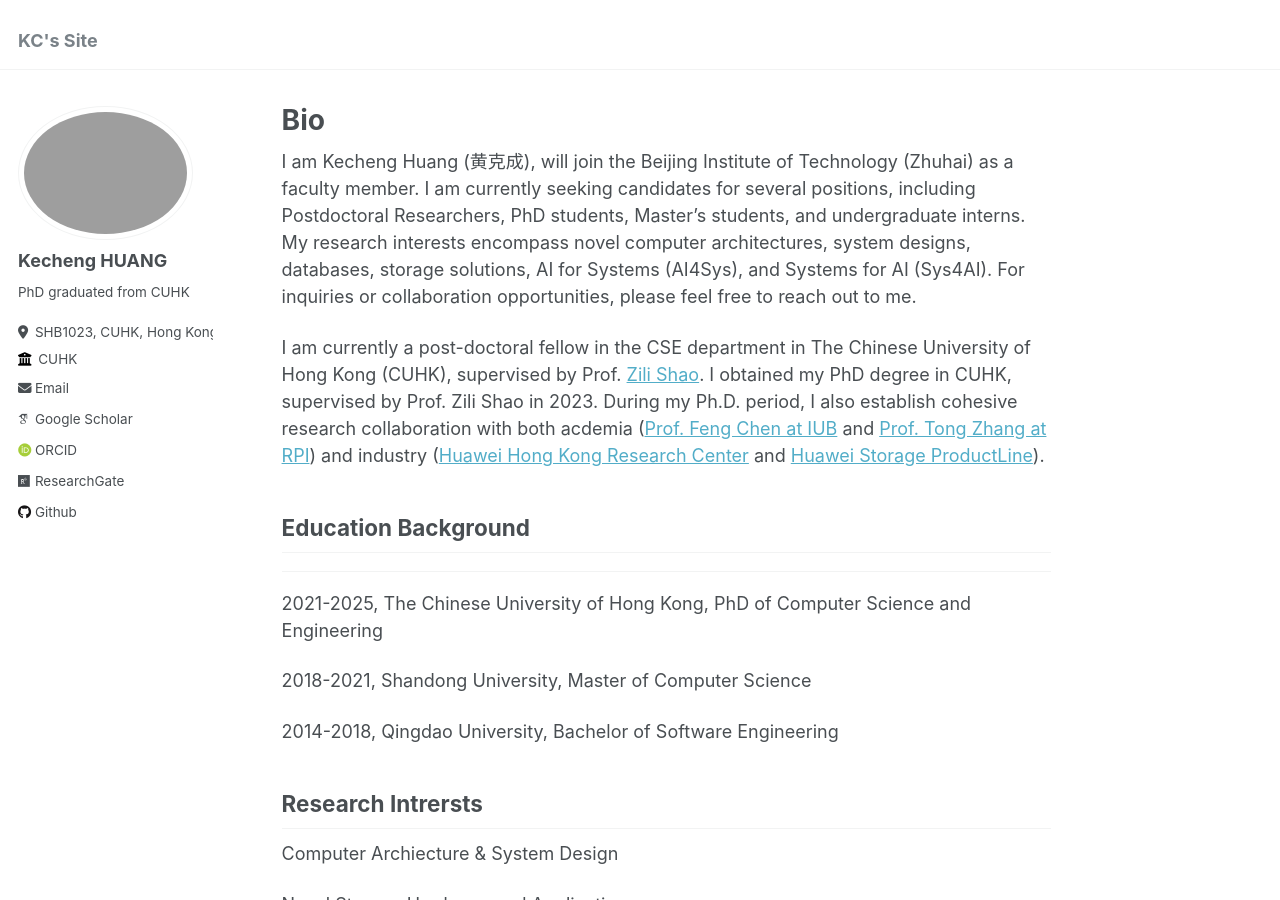
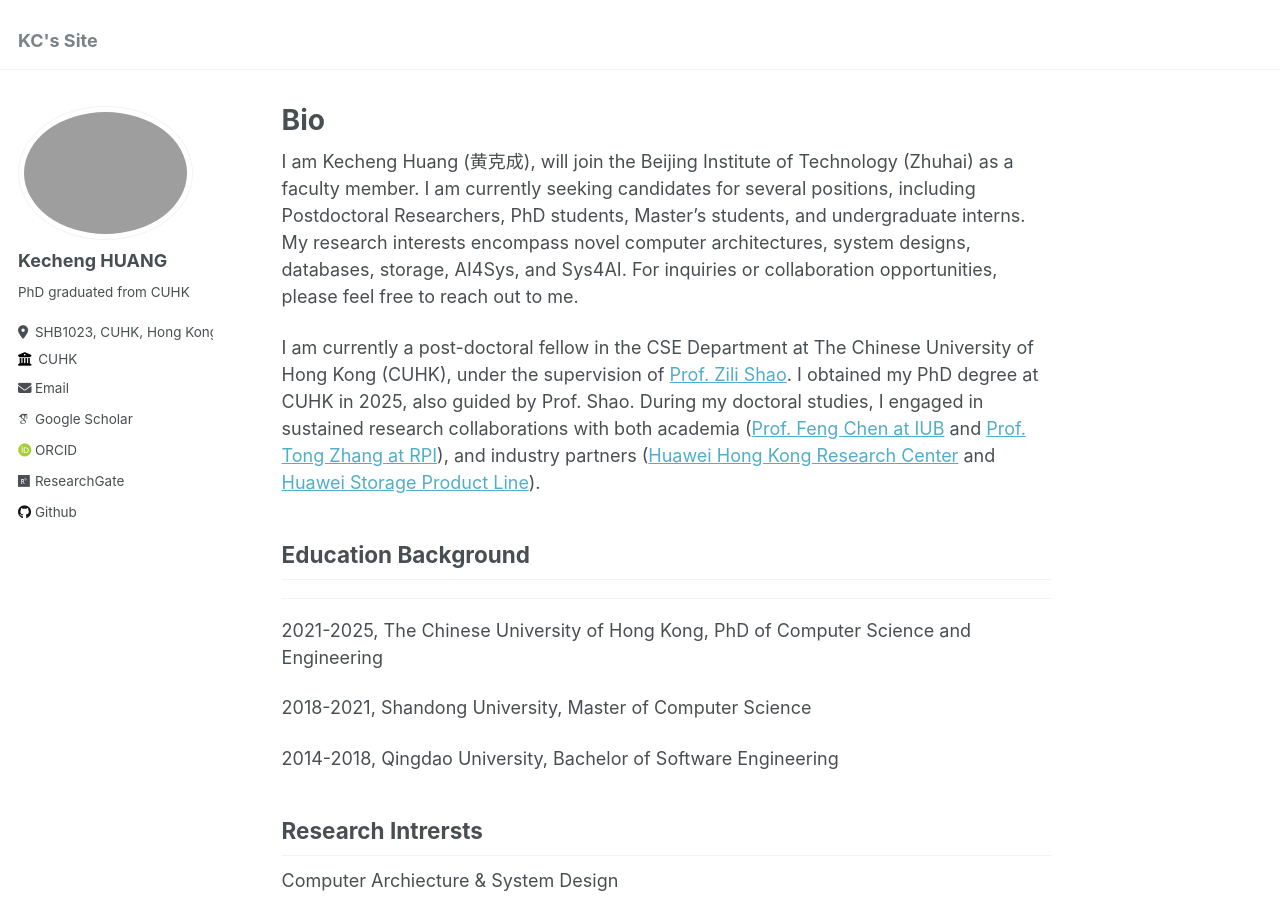
Before and after one commit to ericaloha/ericaloha.github.io, a Jekyll site: the page built from _pages/about.md, in a window 1280 px wide and 900 px high. Built offline with Jekyll 4.4.1, drawn with Linux system fonts in a browser that asks for light colours; some web fonts are replaced.

Commit message:
Update about.md

```diff
--- a/_pages/about.md
+++ b/_pages/about.md
@@ -5,9 +5,9 @@ author_profile: true
 
 ---
 
-I am Kecheng Huang (黄克成), will join the Beijing Institute of Technology (Zhuhai) as a faculty member. I am currently seeking candidates for several positions, including Postdoctoral Researchers, PhD students, Master's students, and undergraduate interns. My research interests encompass novel computer architectures, system designs, databases, storage solutions, AI for Systems (AI4Sys), and Systems for AI (Sys4AI). For inquiries or collaboration opportunities, please feel free to reach out to me.
+I am Kecheng Huang (黄克成), will join the Beijing Institute of Technology (Zhuhai) as a faculty member. I am currently seeking candidates for several positions, including Postdoctoral Researchers, PhD students, Master's students, and undergraduate interns. My research interests encompass novel computer architectures, system designs, databases, storage, AI4Sys, and Sys4AI. For inquiries or collaboration opportunities, please feel free to reach out to me.
 
-I am currently a post-doctoral fellow in the CSE department in The Chinese University of Hong Kong (CUHK), supervised by Prof. [Zili Shao](http://www.cse.cuhk.edu.hk/~shao/). I obtained my PhD degree in CUHK, supervised by Prof. Zili Shao in 2023. During my Ph.D. period, I also establish cohesive research collaboration with both acdemia ([Prof. Feng Chen at IUB](https://homes.luddy.indiana.edu/fchen25/) and [Prof. Tong Zhang at RPI](https://sites.ecse.rpi.edu/~tzhang/)) and industry ([Huawei Hong Kong Research Center](https://career.huawei.com/reccampportal/hk/portal/huaweilife.html) and [Huawei Storage ProductLine](https://e.huawei.com/cn/products/storage)).
+I am currently a post-doctoral fellow in the CSE Department at The Chinese University of Hong Kong (CUHK), under the supervision of [Prof. Zili Shao]((http://www.cse.cuhk.edu.hk/~shao/)). I obtained my PhD degree at CUHK in 2025, also guided by Prof. Shao. During my doctoral studies, I engaged in sustained research collaborations with both academia ([Prof. Feng Chen at IUB](https://homes.luddy.indiana.edu/fchen25/) and [Prof. Tong Zhang at RPI](https://sites.ecse.rpi.edu/~tzhang/)), and industry partners ([Huawei Hong Kong Research Center](https://career.huawei.com/reccampportal/hk/portal/huaweilife.html) and [Huawei Storage Product Line](https://e.huawei.com/cn/products/storage)).
 
 ## Education Background
 
```
